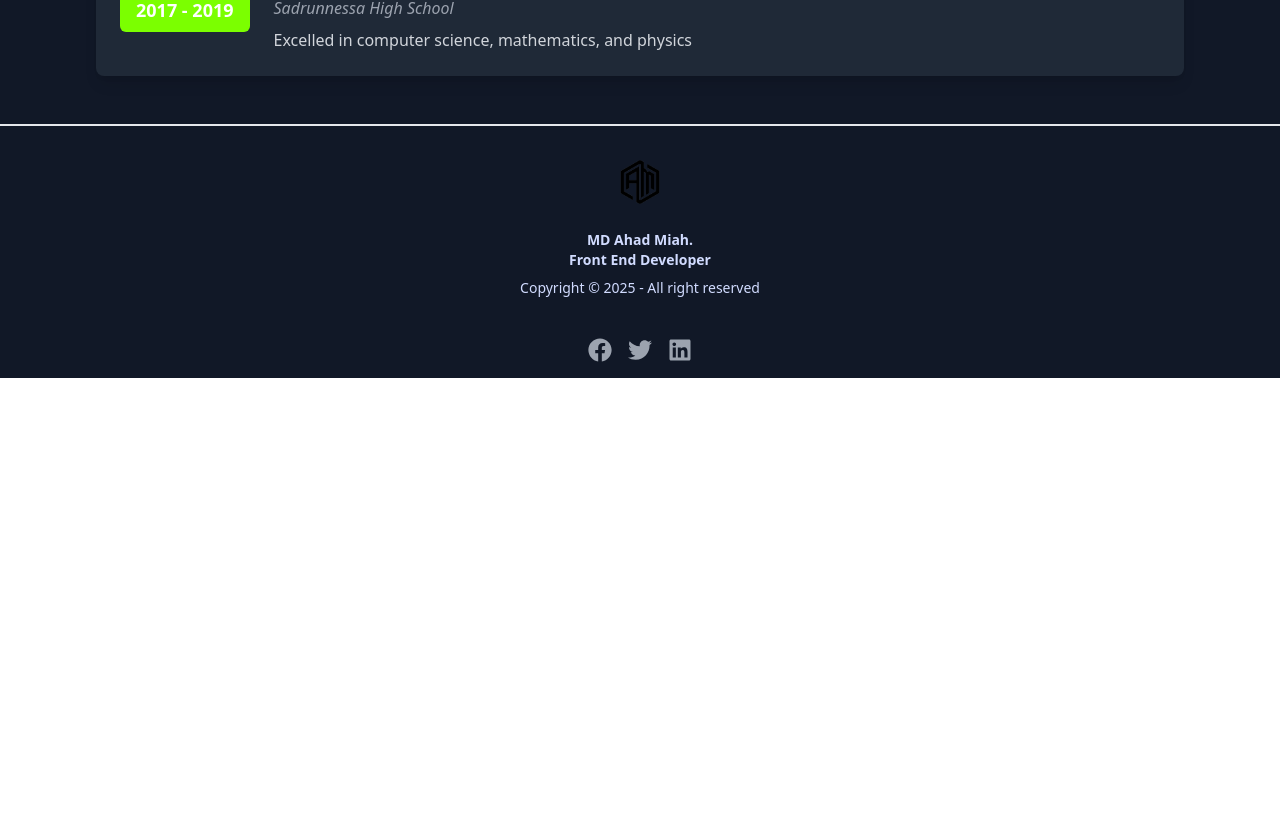
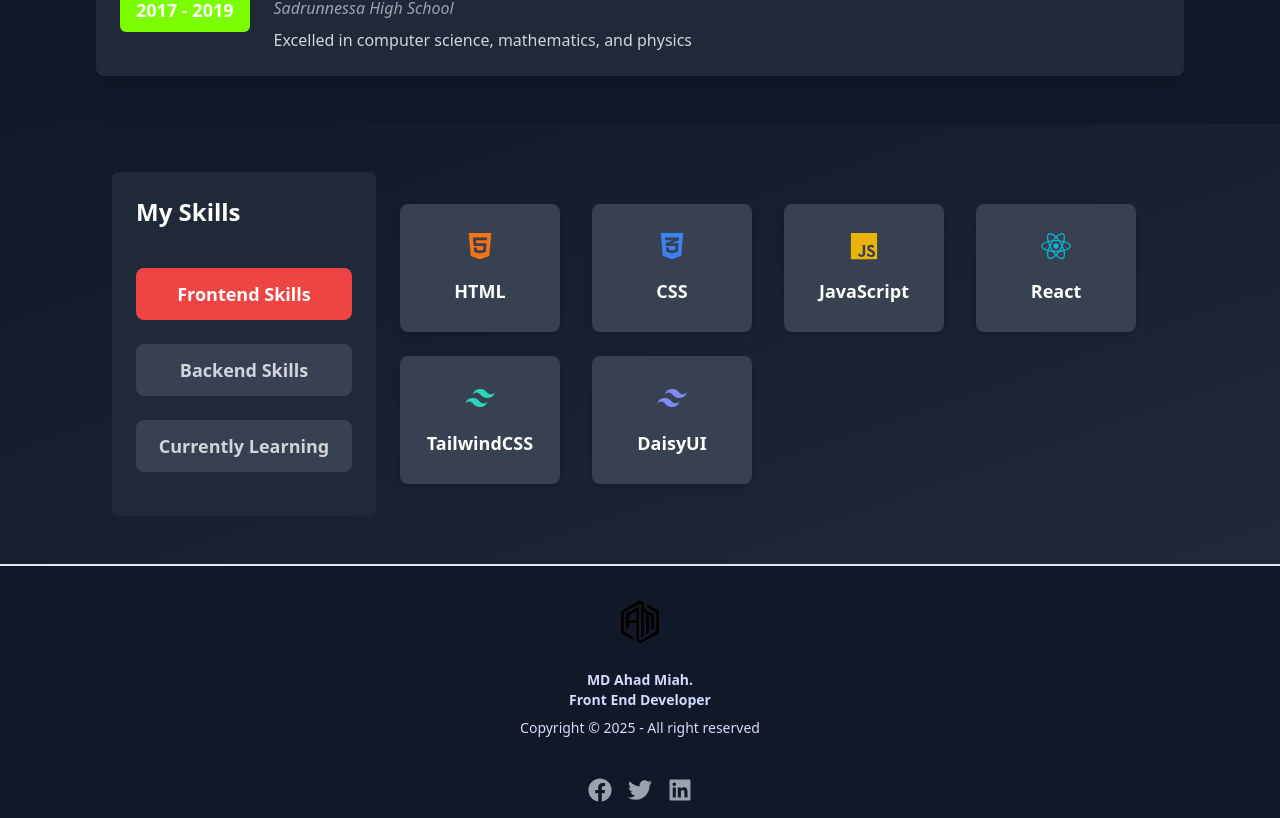
Before and after one commit to Ahad-Miah/Portfolio, a React (Vite) app: page / in a window 1280 px wide. Shown: the part 1920-2738 px from the top of the page. Before the commit the page ends 2298 px from the top, so only its background shows below. Built offline with nearby package versions, Linux system fonts and the light colour scheme.

Commit message:
added skills section

```diff
--- /dev/null
+++ b/src/Components/Skills/Skills.jsx
@@ -0,0 +1,81 @@
+import React, { useState } from "react";
+import { FaHtml5, FaCss3Alt, FaJs, FaReact, FaNodeJs, FaDatabase, FaJava } from "react-icons/fa";
+import { SiTailwindcss, SiExpress, SiMongodb } from "react-icons/si";
+import { motion } from "framer-motion";
+
+const Skills = () => {
+    const [activeTab, setActiveTab] = useState("frontend");
+
+    const skills = {
+      frontend: [
+        { name: "HTML", icon: <FaHtml5 className="text-orange-500" /> },
+        { name: "CSS", icon: <FaCss3Alt className="text-blue-500" /> },
+        { name: "JavaScript", icon: <FaJs className="text-yellow-500" /> },
+        { name: "React", icon: <FaReact className="text-cyan-500" /> },
+        { name: "TailwindCSS", icon: <SiTailwindcss className="text-teal-400" /> },
+        { name: "DaisyUI", icon: <SiTailwindcss className="text-indigo-400" /> },
+      ],
+      backend: [
+        { name: "Node.js", icon: <FaNodeJs className="text-green-500" /> },
+        { name: "Express.js", icon: <SiExpress className="text-gray-500" /> },
+        { name: "MongoDB", icon: <SiMongodb className="text-green-700" /> },
+      ],
+      learning: [
+        { name: "Java", icon: <FaJava className="text-red-500" /> },
+      ],
+    };
+    return (
+        <div className="bg-gradient-to-br from-gray-900 to-gray-800 text-white py-12 flex flex-col lg:flex-row lg:px-28">
+        {/* Sidebar for Buttons */}
+        <div className="w-full lg:w-1/4 bg-gray-800 p-6 rounded-md flex flex-col items-center lg:items-start space-y-6 overflow-y-auto max-h-80 lg:max-h-screen">
+          <h2 className="text-2xl font-bold mb-4">My Skills</h2>
+          <button
+            onClick={() => setActiveTab("frontend")}
+            className={`w-full text-center px-4 py-3 rounded-lg text-lg font-semibold
+              ${activeTab === "frontend" ? "bg-red-500 text-white" : "bg-gray-700 text-gray-300"}
+              hover:bg-red-500 hover:text-white transition duration-300`}
+          >
+            Frontend Skills
+          </button>
+          <button
+            onClick={() => setActiveTab("backend")}
+            className={`w-full text-center px-4 py-3 rounded-lg text-lg font-semibold
+              ${activeTab === "backend" ? "bg-blue-500 text-white" : "bg-gray-700 text-gray-300"}
+              hover:bg-blue-500 hover:text-white transition duration-300`}
+          >
+            Backend Skills
+          </button>
+          <button
+            onClick={() => setActiveTab("learning")}
+            className={`w-full text-center px-4 py-3 rounded-lg text-lg font-semibold
+              ${activeTab === "learning" ? "bg-green-500 text-white" : "bg-gray-700 text-gray-300"}
+              hover:bg-green-500 hover:text-white transition duration-300`}
+          >
+            Currently Learning
+          </button>
+        </div>
+
+        {/* Skills Display */}
+        <motion.div
+          className="flex-1 px-6 py-8 grid grid-cols-1 sm:grid-cols-2 md:grid-cols-4 lg:grid-cols-4 gap-6"
+          initial={{ opacity: 0 }}
+          animate={{ opacity: 1 }}
+          transition={{ duration: 0.5 }}
+        >
+          {skills[activeTab].map((skill, index) => (
+            <motion.div
+              key={index}
+              whileHover={{ scale: 1.05 }}
+              className="bg-gray-700 w-full sm:w-40 h-32 rounded-lg shadow-md flex flex-col items-center justify-center space-y-4 transform transition duration-300 hover:shadow-lg"
+            >
+              <div className="text-3xl">{skill.icon}</div>
+              <h3 className="text-lg font-semibold">{skill.name}</h3>
+            </motion.div>
+          ))}
+        </motion.div>
+      </div>
+
+    );
+};
+
+export default Skills;
--- a/src/MainLayout/MainLayout.jsx
+++ b/src/MainLayout/MainLayout.jsx
@@ -8,7 +8,7 @@ const MainLayout = () => {
         <div>
            <Navbar></Navbar>
             <Outlet></Outlet>
-            <Footer></Footer>
+           <Footer></Footer>
         </div>
     );
 };
--- a/src/Pages/Home.jsx
+++ b/src/Pages/Home.jsx
@@ -2,6 +2,7 @@ import React from 'react';
 import Banner from '../Components/Banner/Banner';
 import Education from '../Components/Education/Education';
 import AboutMe from '../Components/AboutMe/AboutMe';
+import Skills from '../Components/Skills/Skills';
 
 const Home = () => {
     return (
@@ -9,6 +10,7 @@ const Home = () => {
             <Banner></Banner>
             <AboutMe></AboutMe>
             <Education></Education>
+            <Skills></Skills>
         </div>
     );
 };
```
